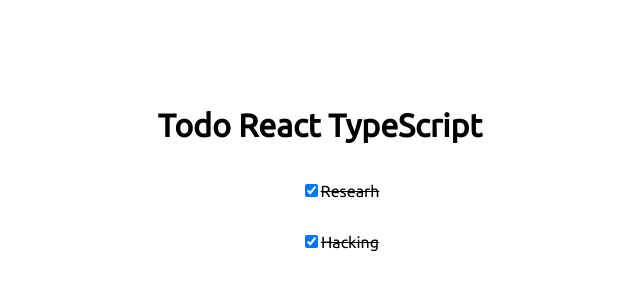
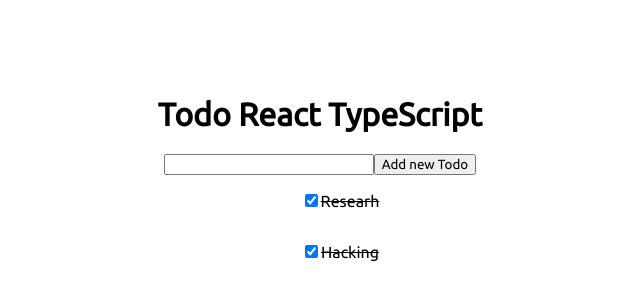
Before and after one commit to LyhourChhen/todo-react-typescript, a React (Create React App) app: page / in a window 1280 px wide. Shown: the part 232-532 px from the top of the page, without its empty margins (320-960 px from the left). Built offline with nearby package versions, Linux system fonts and the light colour scheme.

Commit message:
Finished the project

```diff
--- a/src/App.tsx
+++ b/src/App.tsx
@@ -1,7 +1,8 @@
 import React, { useState } from "react";
 import "./App.scss";
 import TodoList from "./components/TodoList";
-import { Todo, ToggleTodo } from "./Interface/todo";
+import AddTodoForm from "./components/AddTodoForm";
+import { Todo, ToggleTodo, AddTodo } from "./Interface/todo";
 
 const initialTodo: Array<Todo> = [
   { text: "Researh", complete: true },
@@ -23,10 +24,21 @@ const App: React.FC = () => {
     });
     setTodos(updateTodo);
   };
+
+  const addNewTodo: AddTodo = newTodo => {
+    setTodos([
+      ...todos,
+      {
+        text: newTodo,
+        complete: false
+      }
+    ]);
+  };
   return (
     <div>
       <div style={{ flexDirection: "column" }} className="alwaysCenterScreen">
         <h1>Todo React TypeScript</h1>
+        <AddTodoForm addNewTodo={addNewTodo} />
         {todos.map(todo => (
           <TodoList todo={todo} toggleTodo={toggleTodo} />
         ))}
--- a/src/Interface/todo.d.ts
+++ b/src/Interface/todo.d.ts
@@ -4,3 +4,4 @@ export type Todo = {
 };
 
 export type ToggleTodo = (selectTodo: Todo) => void;
+export type AddTodo = (newTodo: String) => void;
--- /dev/null
+++ b/src/components/AddTodoForm.tsx
@@ -0,0 +1,28 @@
+import React, { useState, ChangeEvent, FormEvent } from "react";
+import { AddTodo } from "../Interface/todo";
+
+interface AddTodoFormProps {
+  addNewTodo: AddTodo;
+}
+
+const AddTodoForm: React.FC<AddTodoFormProps> = ({ addNewTodo }) => {
+  const [newTodo, setNewTodo] = useState("");
+  const handleChange = (e: ChangeEvent<HTMLInputElement>) => {
+    setNewTodo(e.target.value);
+  };
+
+  const handleSubmit = (e: FormEvent<HTMLButtonElement>) => {
+    e.preventDefault();
+    addNewTodo(newTodo);
+  };
+  return (
+    <form>
+      <input type="text" value={newTodo} onChange={handleChange} />
+      <button type="submit" onClick={handleSubmit}>
+        Add new Todo
+      </button>
+    </form>
+  );
+};
+
+export default AddTodoForm;
```
